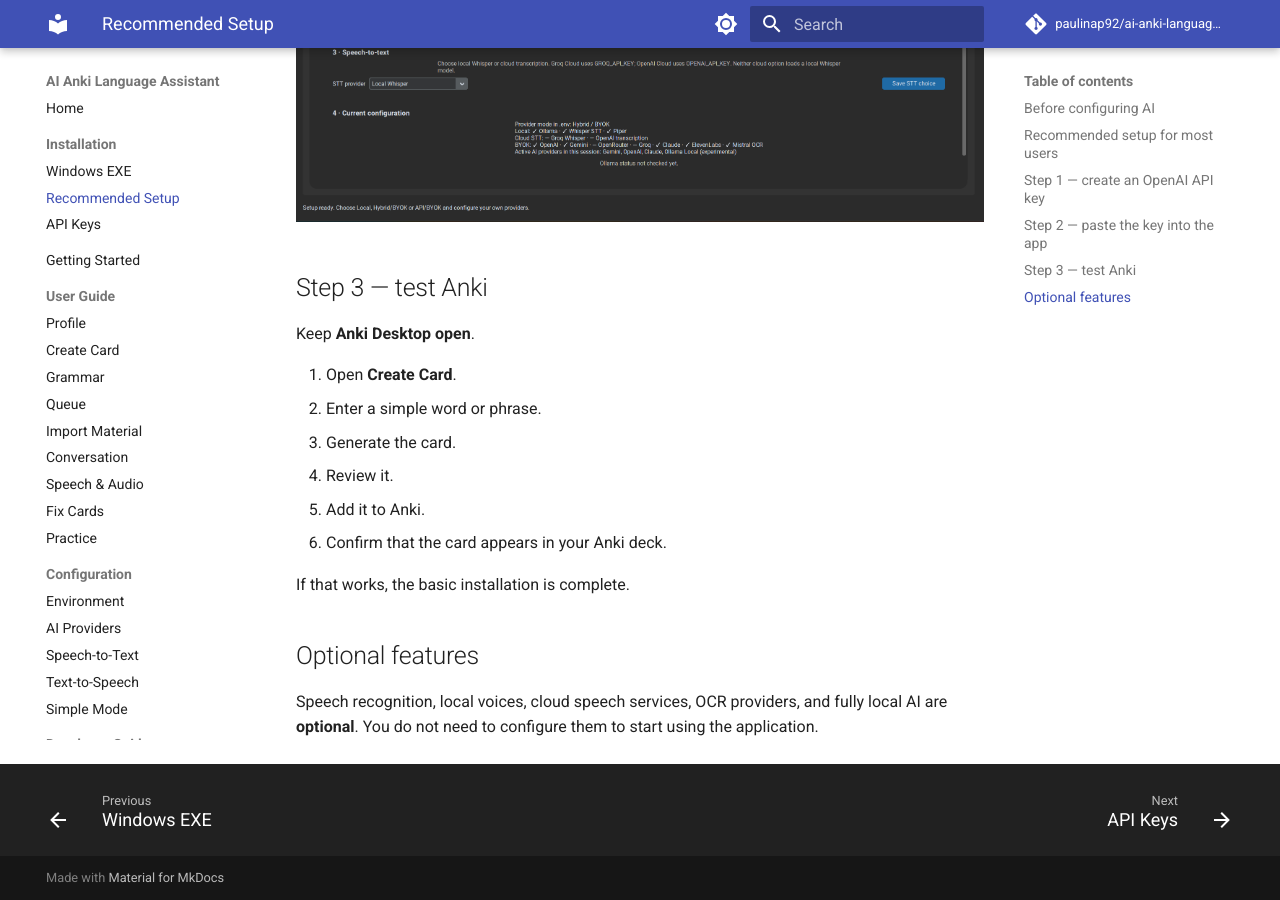
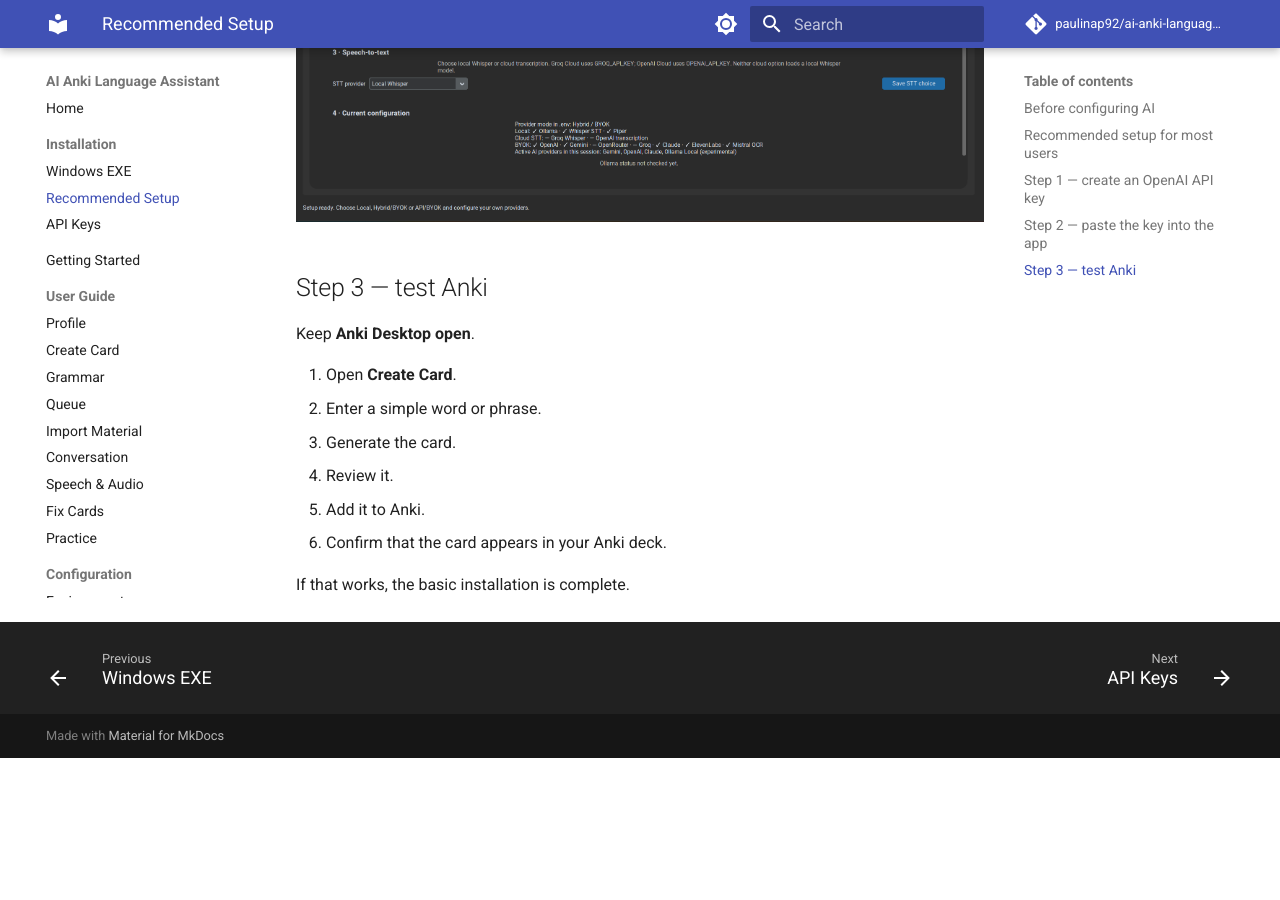
Before and after one commit to paulinap92/ai-anki-language-assistant, an MkDocs documentation site: the page built from docs/installation/recommended-setup.md, in a window 1280 px wide and 900 px high, scrolled down 1675 px. Built offline with MkDocs 1.6.1 and Material for MkDocs 9.7.7, drawn with Linux system fonts in a browser that asks for light colours; comment, search, counter and statistics services are not loaded; after the commit the page ends 2433 px from its top, so only the background shows below that.

Commit message:
docs: keep recommended setup minimal

```diff
--- a/docs/installation/recommended-setup.md
+++ b/docs/installation/recommended-setup.md
@@ -65,7 +65,3 @@
 6. Confirm that the card appears in your Anki deck.
 
 If that works, the basic installation is complete.
-
-## Optional features
-
-Speech recognition, local voices, cloud speech services, OCR providers, and fully local AI are **optional**. You do not need to configure them to start using the application.
```
